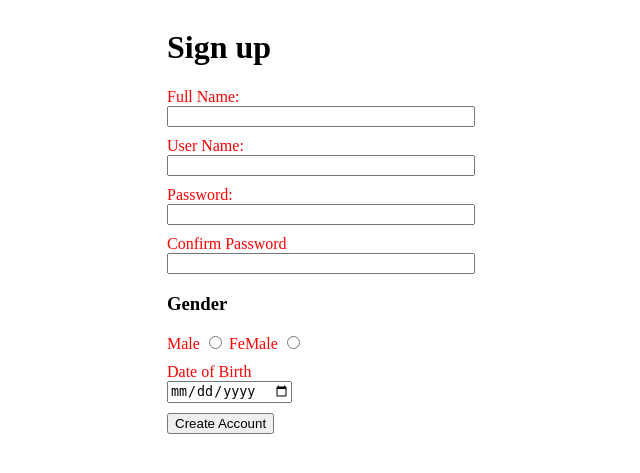
After one commit to secretdeveloperisme/hoanglinhpluscf, a PHP site: page /php/signup.php in a window 1280 px wide. The commit adds this page. Shown: the top 473 px of the page, without its empty margins (319-959 px from the left). Run offline with PHP 8.4, Linux system fonts and the light colour scheme.

Commit message:
upload php file

```diff
--- a/php/ConnectDB.php
+++ b/php/ConnectDB.php
@@ -1,8 +1,8 @@
 <?php
     $serverName  = "127.0.0.1";
-    $userName = "root";
-    $passWord = "";
-    $dbName = "hoanglinh";
+    $userName = "1125926";
+    $passWord = "123LinhDev777123";
+    $dbName = "1125926";
 
 function getConnectDB(){
     $connect = new mysqli($GLOBALS["serverName"],$GLOBALS["userName"],$GLOBALS["passWord"],$GLOBALS["dbName"]);
--- a/php/insertcomment.php
+++ b/php/insertcomment.php
@@ -1,7 +1,9 @@
 <?php
+    header('Content-type:text/html; charset=utf-8');
     include "ConnectDB.php";
     $connect = getConnectDB();
-    $sql = "insert into comments(user,comment) values('".$_POST["username"]."','".$_POST["comments"]."')";
+    $connect->set_charset("utf8");
+    $sql = "insert into comment(user,comment) values('".$_POST["username"]."','".$_POST["comments"]."')";
     if($connect->query($sql)==true){
         echo "you commented successfully! <br>";
         echo "username : ".$_POST["username"]."<br>";
--- /dev/null
+++ b/php/signup.php
@@ -0,0 +1,80 @@
+<?php
+    header('Content-type:text/html; charset=utf-8');
+    include "../php/ConnectDB.php";
+    if($_SERVER['REQUEST_METHOD'] == 'POST'){
+    $connect = getConnectDB();
+    $fullName = $username = $password = $dob = $gender=$bio= "";
+    if(isset($_POST["fullname"])&&!empty($_POST["fullname"]))
+        $fullName = $_POST["fullname"];
+    if(isset($_POST["username"]))
+        $username = $_POST["username"];
+    if(isset($_POST["password"]))
+        $password = $_POST["password"];
+    if(isset($_POST["dob"])&&!empty($_POST["dob"])){
+        $dob = $_POST["dob"];
+    }
+    if(isset($_POST["gender"])&&!empty($_POST["gender"])){
+        if($_POST["gender"] == "male"){
+            $gender = "m";
+        }
+        else{
+            $gender ="f";
+        }
+    }
+    $sql = "INSERT INTO account(fullname,username,PASSWORD,gender,dob,bio) values('".
+                 $fullName."','".$username."','".$password."','".$gender."','".$dob."','".$bio."')";
+    $connect->set_charset("utf8");
+    if($connect->query($sql)==true){
+        echo "success";
+    }
+    else{
+        echo $connect->error;
+    }
+    $connect->close();
+    }
+?>
+<!DOCTYPE html>
+<html lang="vi">
+<head>
+    <meta charset="UTF-8">
+    <meta name="viewport" content="width=device-width, initial-scale=1.0">
+    <title>Sign up</title>
+    <link rel="stylesheet" href="../css/signup.css">
+</head>
+<body>
+    <form accept-charset="utf-8" action="<?php echo htmlspecialchars($_SERVER["PHP_SELF"])?>" class="container"  onsubmit="return validate();" method="POST">
+        <h1>Sign up</h1>
+        <div class="container__item">
+            <label for="fullname">Full Name:<br></label>
+            <input type="text" name="fullname" id="fullname" >
+        </div>
+        <div class="container__item">
+            <label for="username">User Name:<br></label>
+            <input type="text" name="username" id="username"  >
+        </div>
+        <div class="container__item">
+            <label for="password">Password:<br></label>
+            <input type="password" name="password" id="password"  >
+        </div>
+        <div class="container__item">
+            <label for="confirmpass">Confirm Password<br></label>
+            <input type="password" name="confirmpass" id="confirmpass">
+        </div>
+        <div class="container__item">
+            <h3>Gender</h3>
+            <label for="male">Male</label>
+            <input type="radio" name="gender" id="male" value="male">
+            <label for="female">FeMale</label>
+            <input type="radio" name="gender" id="female" value="female">
+        </div>
+        <div class="container__item">
+            <label for="dob">Date of Birth<br></label>
+            <input type="date" name="dob" id="dob">
+        </div>
+        <div class="container__item">
+            <input type="submit" value="Create Account" id="submit">
+        </div>
+    </form>
+    <script  src="../js/ValidateSignup.js"></script>
+</body>
+</html>
```
Also changed, not shown: php/DisplayComments.php (+4 -3 lines), php/login.php (added, +15 -0 lines).
